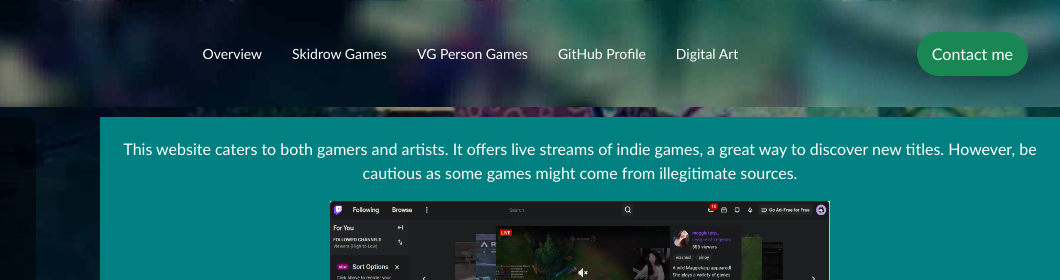
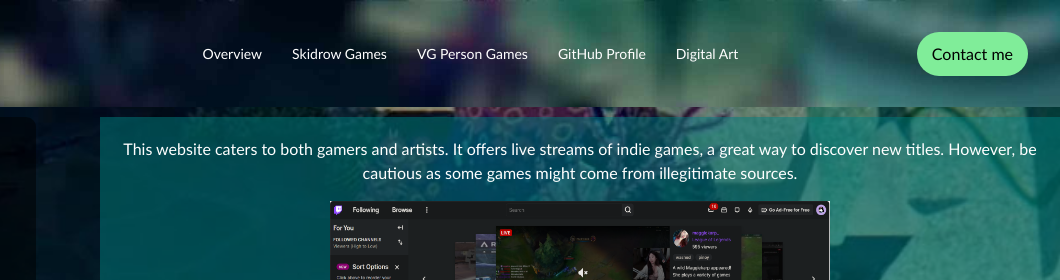
Before and after one commit to Jappsssss/WD-Landing-Page, a plain HTML site: page index.html in a window 1280 px wide. Shown: the top 280 px of the page, 220-1280 px from the left. Drawn offline with nearby package versions, Linux system fonts and the light colour scheme.

Commit message:
Update style.css

```diff
--- a/style.css
+++ b/style.css
@@ -101,25 +101,27 @@ body {
     margin: 4px 2px;
     cursor: pointer;
     border-radius: 5px;
-    transition: box-shadow 0.3s ease;
+    transition: box-shadow 0.3s ease-out;
 }
 
 #nav-div .nav-button:hover {
     box-shadow: 0px 8px 12px rgba(0, 0, 0, 0.7);
+	letter-spacing: 1px;
 }
 
-#subscribe-button {
+#contact-me {
     background-color: #80ed99;
     color: black;
 	`fvegtgft
     font-size: 14px;
-    transition: box-shadow 0.3s ease;
+    transition: box-shadow 0.3s ease-out, letter-spacing 0.3s ease-in-out;
     margin-right: 35px;
 }
 
-#subscribe-button:hover {
+#contact-me:hover {
     background-color: none;
     box-shadow: 0px 8px 16px rgba(0, 0, 0, 0.7);
+	letter-spacing: 1px;
 }
 
 #main-div {
@@ -160,7 +162,7 @@ body {
     text-align: center;
     padding: 20px;
     box-sizing: border-box;
-    background-color: teal;
+    background-color: rgba(0, 128, 128, 0.5);
 }
 
 .image-container {
```
